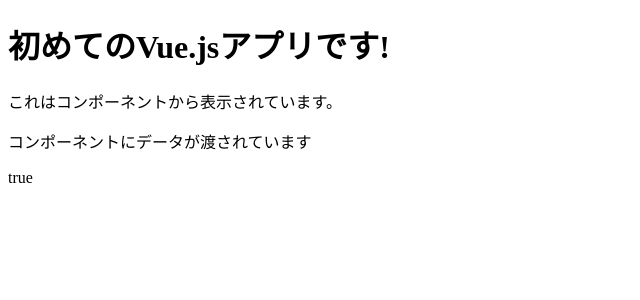
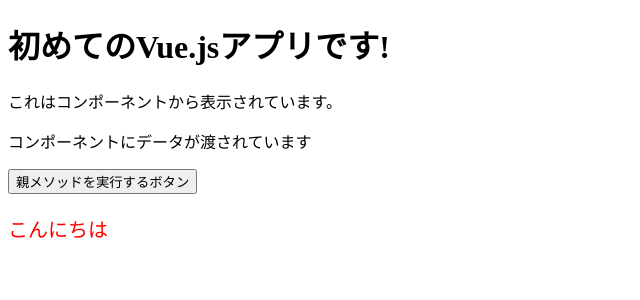
Before and after one commit to Takao-Yamasaki/live-chat-vuejs, a Vue app: page / in a window 1280 px wide. Shown: the top 300 px of the page, without its empty margins (0-640 px from the left). Built offline with nearby package versions, Linux system fonts and the light colour scheme.

Commit message:
子コンポーネントから親コンポーネントにメソッドを実行する

```diff
--- a/src/components/TestComponent.vue
+++ b/src/components/TestComponent.vue
@@ -2,13 +2,19 @@
   <div>
     これはコンポーネントから表示されています。
     <p>{{ message }}</p>
-    <p>{{ isEnabled }}</p>
+    <button @click="onClick">親メソッドを実行するボタン</button>
   </div>
 </template>
 
 <script>
 export default {
   // 親コンポーネントから受け取るデータを定義
-  props:['message', 'isEnabled']
+  props:['message'],
+  // $emitで親コンポーネントのメソッドを実行
+  methods: {
+    onClick() {
+      this.$emit('toggle')
+    }
+  }
 }
 </script>
--- a/src/views/WelcomePage.vue
+++ b/src/views/WelcomePage.vue
@@ -2,7 +2,9 @@
   <div>
     <h1>{{ title }}</h1>
     <!-- TestComponentのHTMLが出力される -->
-    <TestComponent :isEnabled="isEnabled" message="コンポーネントにデータが渡されています"/>
+    <!-- 子コンポーネントで$emitメソッドが実行された場合に、親コンポーネントのtoggleメソッドを実行する -->
+    <TestComponent @toggle="toggle" message="コンポーネントにデータが渡されています"/>
+    <p v-if="isEnabled">こんにちは</p>
   </div>
 </template>
 
@@ -39,3 +41,10 @@
   }
 }
 </script>
+
+<style scoped>
+p {
+  font-size: 20px;
+  color: red;
+}
+</style>
```
